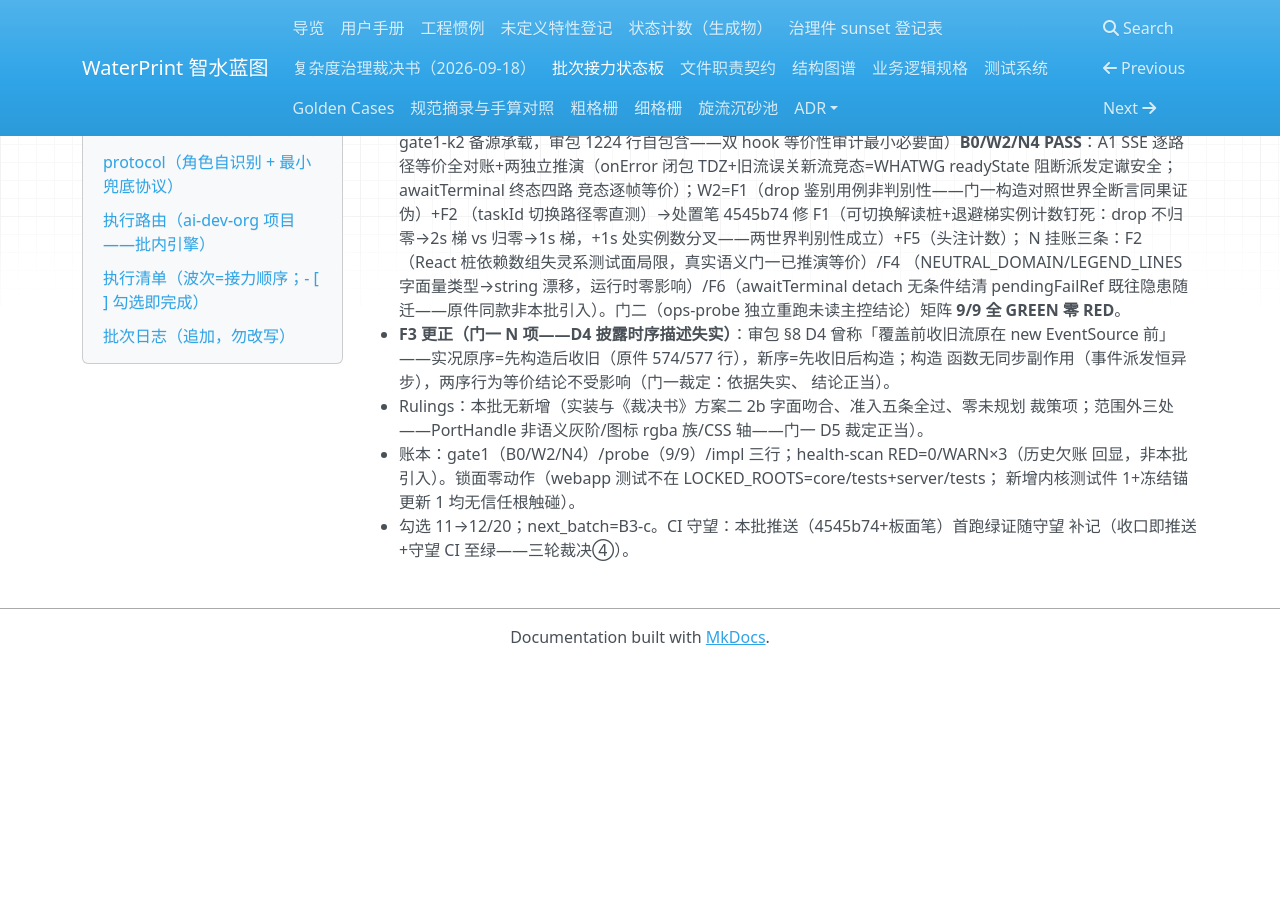
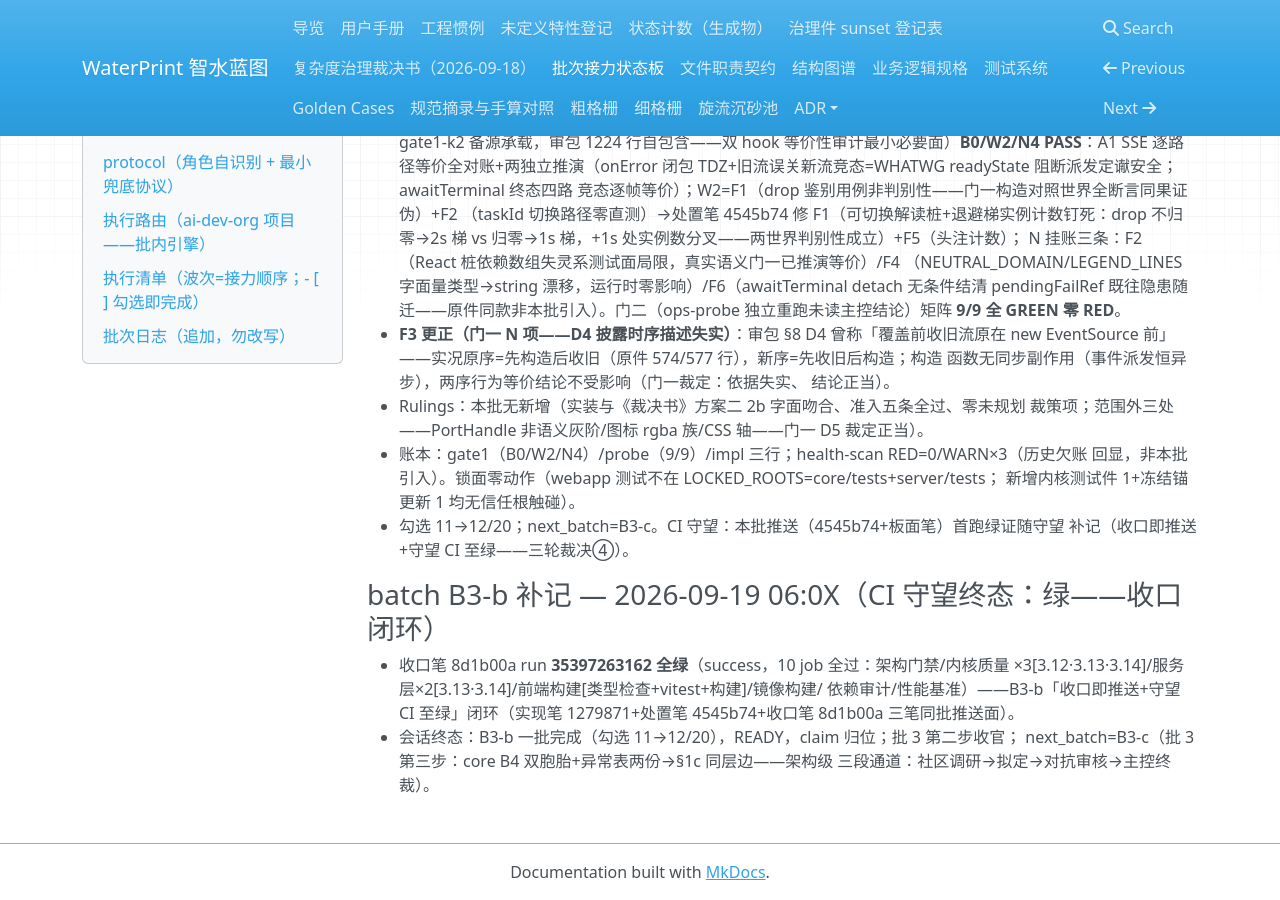
Before and after one commit to yyx20040712/waterprint, an MkDocs documentation site: the page built from docs/handoff/relay.md, in a window 1280 px wide and 900 px high, scrolled down 8890 px. Built offline with MkDocs 1.6.1, drawn with Linux system fonts in a browser that asks for light colours; nearby versions of some CDN libraries; before the commit the page ends 9555 px from its top, so only the background shows below that.

Commit message:
B3-b 补记: CI 守望终态绿——收口笔 8d1b00a run 35397263162 全绿（10 job：架构门禁/内核×3/服务层×2/前端构建/镜像/依赖审计/性能基准）。会话终态：B3-b 完成 12/20，READY+claim 归位，next_batch=B3-c（架构级三段通道）。

```diff
--- a/docs/handoff/relay.md
+++ b/docs/handoff/relay.md
@@ -380,3 +380,11 @@
   新增内核测试件 1+冻结锚更新 1 均无信任根触碰）。
 - 勾选 11→12/20；next_batch=B3-c。CI 守望：本批推送（4545b74+板面笔）首跑绿证随守望
   补记（收口即推送+守望 CI 至绿——三轮裁决④）。
+### batch B3-b 补记 — 2026-09-19 06:0X（CI 守望终态：绿——收口闭环）
+- 收口笔 8d1b00a run **35397263162 全绿**（success，10 job 全过：架构门禁/内核质量
+  ×3[3.12·3.13·3.14]/服务层×2[3.13·3.14]/前端构建[类型检查+vitest+构建]/镜像构建/
+  依赖审计/性能基准）——B3-b「收口即推送+守望 CI 至绿」闭环（实现笔 1279871+处置笔
+  4545b74+收口笔 8d1b00a 三笔同批推送面）。
+- 会话终态：B3-b 一批完成（勾选 11→12/20），READY，claim 归位；批 3 第二步收官；
+  next_batch=B3-c（批 3 第三步：core B4 双胞胎+异常表两份→§1c 同层边——架构级
+  三段通道：社区调研→拟定→对抗审核→主控终裁）。
```
